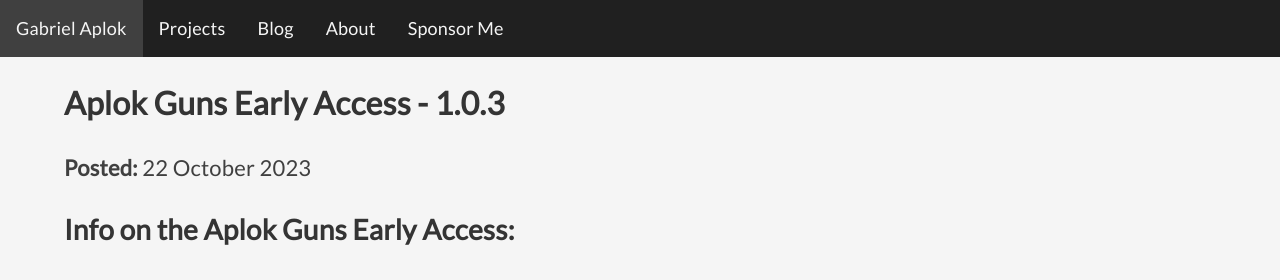
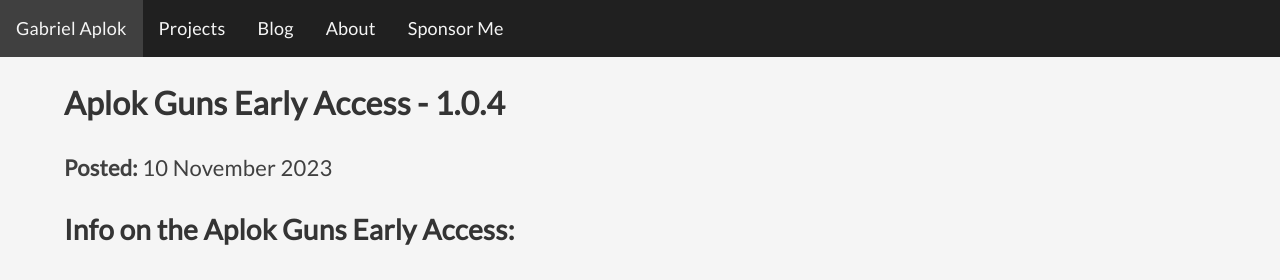
Before and after one commit to gabriel-aplok/gabriel-aplok.github.io, a Jekyll site: the page built from _projects/aplok-guns/changes.md, in a window 1280 px wide and 900 px high. Shown: the top 280 px of the window. Built offline with Jekyll 4.4.1, drawn with Linux system fonts in a browser that asks for light colours.

Commit message:
Fix date

```diff
--- a/_projects/aplok-guns/changes.md
+++ b/_projects/aplok-guns/changes.md
@@ -2,9 +2,9 @@
 layout: default
 ---
 
-# Aplok Guns Early Access - 1.0.3
+# Aplok Guns Early Access - 1.0.4
 
-**Posted:** 22 October 2023
+**Posted:** 10 November 2023
 
 ## Info on the Aplok Guns Early Access:
 - These work-in-progress versions can be unstable and may not be representative of final version quality.
```
Also changed, not shown: _projects/aplok-guns.md (+1 -1 lines).
